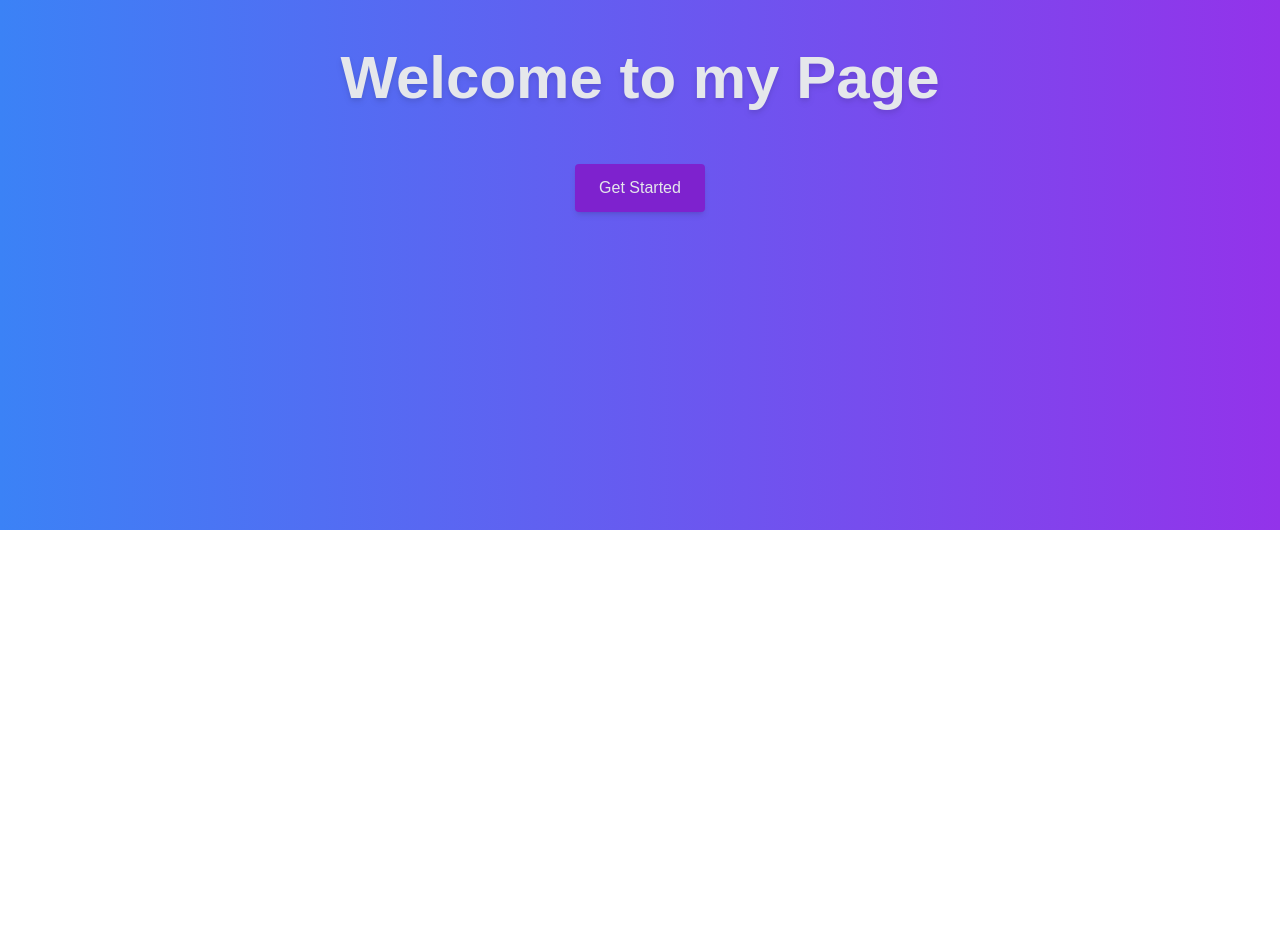
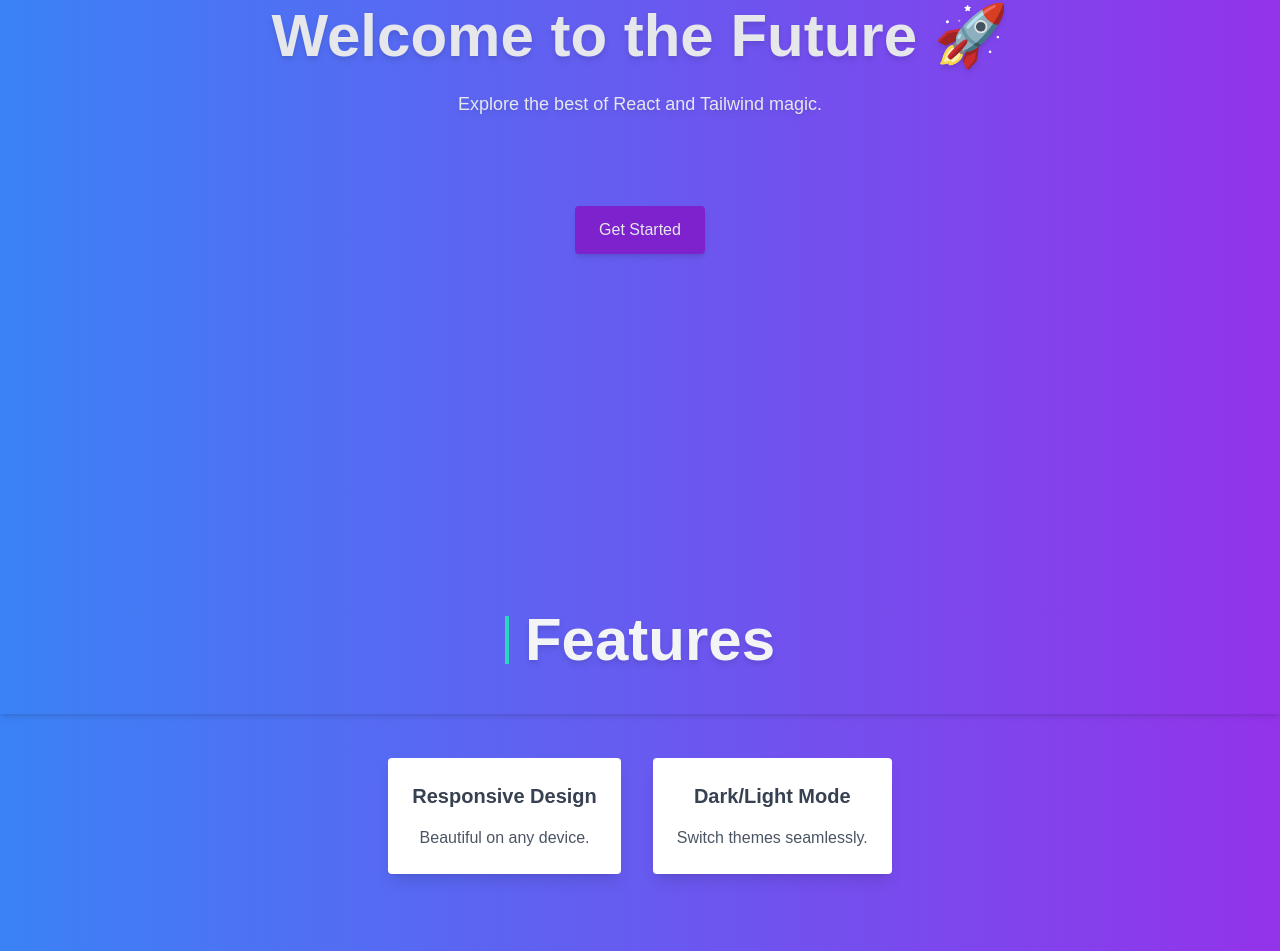
Before and after one commit to akocerke/landingpage-2.0, a Next.js app: page / in a window 1280 px wide. Shown: the part 270-1221 px from the top of the page. Before the commit the page ends 800 px from the top, so only its background shows below. Built offline with nearby package versions, Linux system fonts and the light colour scheme.

Commit message:
Features

```diff
--- a/app/component/Hero.js
+++ b/app/component/Hero.js
@@ -2,28 +2,39 @@
 import { useEffect } from "react";
 import AOS from "aos";
 import "aos/dist/aos.css";
+import { Button } from "react-scroll";
 
 export default function Hero() {
   useEffect(() => {
     AOS.init({ duration: 1000 }); // Initialisiert AOS mit einer Dauer von 1 Sekunde
   }, []);
   return (
-    <section className="h-screen flex flex-col items-center justify-center text-gray-200 bg-gradient-to-r from-blue-500 to-purple-600 dark:bg-gradient-to-r dark:from-gray-900 dark:to-purple-950 dark:text-gray-300">
+    <section className="h-screen flex flex-col items-center justify-center text-gray-200 bg-gradient-to-r from-blue-500 to-purple-600 dark:bg-gradient-to-r dark:from-gray-900 dark:to-purple-950 dark:text-gray-300 p-2">
       <div>
         <h1
           data-aos="fade-up"
           data-aos-offset="200"
           className="drop-shadow-md dark:drop-shadow-[0_5px_5px_rgba(128,0,128,1)]  text-center text-6xl font-bold transition-transform duration-300"
         >
-      Welcome to my Page
+          Welcome to the Future 🚀
         </h1>
+        <p
+          data-aos="fade-up"
+          className="text-lg mb-8 pt-6 drop-shadow-md dark:drop-shadow-[0_5px_5px_rgba(128,0,128,1)] text-center"
+        >
+          Explore the best of React and Tailwind magic.
+        </p>
       </div>
       <div data-aos="fade-up" data-aos-offset="200" className="pt-14">
-    <button className="px-6 py-3 shadow-md  bg-purple-700 rounded hover:bg-purple-900 hover:scale-x-110 hover:scale-y-110 transition">
+        <Button
+          to={"features"}
+          smooth={true}
+          duration={1000}
+          className="px-6 py-3 shadow-md  bg-purple-700 rounded hover:bg-purple-900 hover:scale-x-110 hover:scale-y-105 transition-transform duration-300 hover:cursor-pointer"
+        >
           Get Started
-    </button>
+        </Button>
       </div>
     </section>
-
   );
 }
--- /dev/null
+++ b/app/features/page.js
@@ -0,0 +1,59 @@
+"use client";
+import { useEffect } from "react";
+import AOS from "aos";
+import "aos/dist/aos.css";
+
+export default function Features() {
+  useEffect(() => {
+    AOS.init({ duration: 1000 }); // AOS initialisieren
+  }, []);
+
+  return (
+    <section
+      id="features"
+      className="py-20 bg-gradient-to-l from-purple-600 to-blue-500 dark:bg-gradient-to-r dark:from-gray-900 dark:to-purple-950"
+    >
+      {/* Header mit Border */}
+      <div className="flex items-center justify-center pb-11 shadow-md">
+        <div
+          data-aos="fade-right"
+          className="border-l-4 border-teal-400 h-12 mr-4"
+        ></div>{" "}
+        {/* Höhe anpassen */}
+        <h2
+          data-aos="fade-right"
+          className="text-6xl font-bold text-gray-100 drop-shadow-md dark:drop-shadow-[0_5px_5px_rgba(128,0,128,1)]"
+        >
+          Features
+        </h2>
+      </div>
+
+      {/* Feature Cards */}
+      <div className="flex flex-wrap justify-center items-center gap-8 pt-11">
+        <div
+          data-aos="zoom-in"
+          className="bg-white dark:bg-slate-800 dark:text-gray-200 p-6 rounded shadow-lg text-center dark:border dark:border-teal-400"
+        >
+          <h3 className="text-xl font-bold text-gray-700 dark:text-gray-300">
+            Responsive Design
+          </h3>
+          <p className="mt-4 text-gray-600 dark:text-gray-400">
+            Beautiful on any device.
+          </p>
+        </div>
+        <div
+          data-aos="zoom-in"
+          data-aos-delay="100"
+          className="bg-white p-6 rounded shadow-lg text-center dark:bg-slate-800 dark:border dark:border-teal-400"
+        >
+          <h3 className="text-xl font-bold text-gray-700 dark:text-gray-200">
+            Dark/Light Mode
+          </h3>
+          <p className="mt-4 text-gray-600 dark:text-gray-400">
+            Switch themes seamlessly.
+          </p>
+        </div>
+      </div>
+    </section>
+  );
+}
--- a/app/layout.js
+++ b/app/layout.js
@@ -1,4 +1,3 @@
-import localFont from "next/font/local";
 import "./globals.css";
 import ToastContainerComponent from "./component/ToastContainerComponent.";
 import ThemeToggle from "./component/ThemeToggle";
--- a/app/page.js
+++ b/app/page.js
@@ -1,10 +1,12 @@
 "use client";
 import Hero from "./component/Hero";
+import Features from "./features/page";
 
 export default function Home() {
   return (
     <>
     <Hero />
+    <Features/>
 
     </>
 
--- /dev/null
+++ b/app/toastify/page.js
@@ -0,0 +1,29 @@
+"use client";
+import { toast } from "react-toastify";
+import "react-toastify/dist/ReactToastify.css";
+
+export default function ToastifyPage() {
+  const notify = () =>
+    toast.success("This is a success toast!", {
+      position: "top-right",
+      autoClose: 5000,
+      hideProgressBar: false,
+      closeOnClick: true,
+      pauseOnHover: true,
+      draggable: true,
+      progress: undefined,
+    });
+
+  return (
+    <div className="min-h-screen bg-background text-foreground flex flex-col items-center justify-center">
+      <h1 className="text-4xl font-bold mb-6">Toastify Examples</h1>
+      <button
+        onClick={notify}
+        className="bg-blue-500 text-white px-6 py-3 rounded hover:bg-blue-600"
+      >
+        Show Toast
+      </button>
+      <ToastContainer />
+    </div>
+  );
+}
--- a/package.json
+++ b/package.json
@@ -14,6 +14,7 @@
     "react": "^18.3.1",
     "react-dom": "^18.3.1",
     "react-icons": "^5.3.0",
+    "react-scroll": "^1.9.0",
     "react-toastify": "^10.0.6"
   },
   "devDependencies": {
```
Also changed, not shown: public/img/bg-1.png (added), 1 other file (tests, documents, lock files or other folders). Lines whose indentation alone changed are shown as unchanged.
